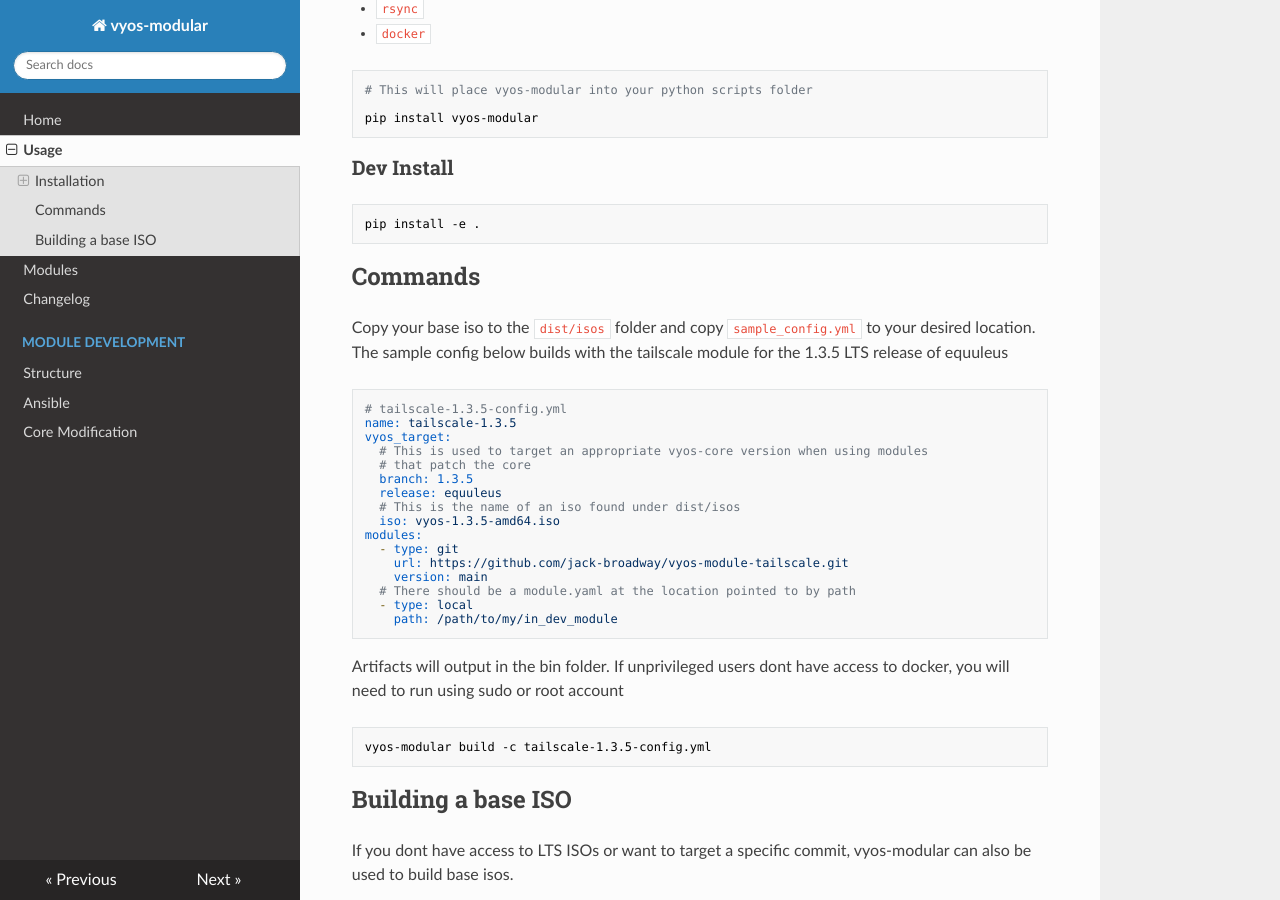
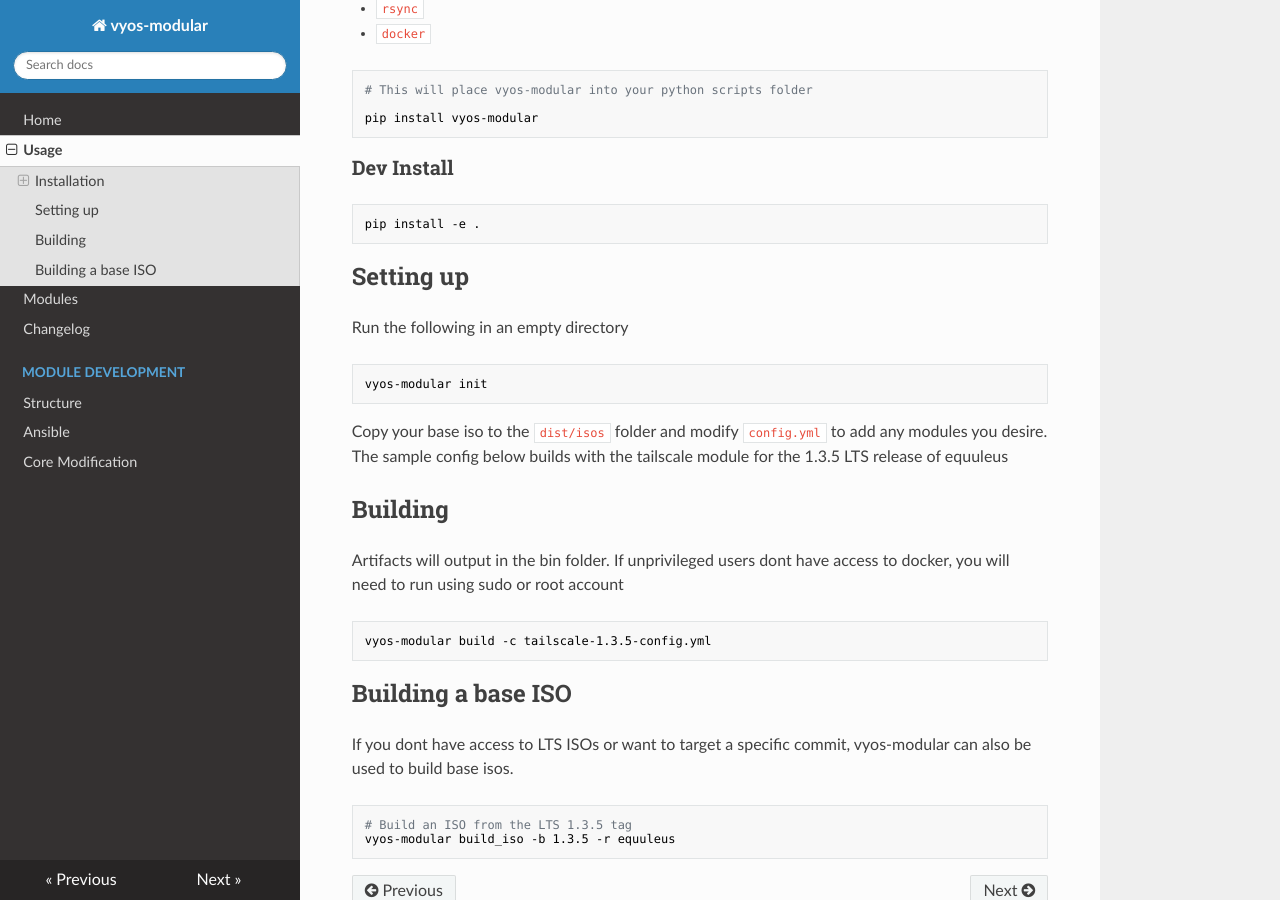
Before and after one commit to jack-broadway/vyos-modular, an MkDocs documentation site: the page built from docs/usage.md, in a window 1280 px wide and 900 px high, scrolled down 341 px. Built offline with MkDocs 1.6.1, drawn with Linux system fonts in a browser that asks for light colours; nearby versions of some CDN libraries.

Commit message:
Added init command to generate directory structure for building

````diff
--- a/docs/usage.md
+++ b/docs/usage.md
@@ -23,29 +23,19 @@
 pip install -e .
 ```
 
-## Commands
+## Setting up
 
-Copy your base iso to the `dist/isos` folder and copy `sample_config.yml` to your desired location.
+Run the following in an empty directory
+
+```bash
+vyos-modular init
+```
+
+Copy your base iso to the `dist/isos` folder and modify `config.yml` to add any modules you desire.
 The sample config below builds with the tailscale module for the 1.3.5 LTS release of equuleus
 
-```yml
-# tailscale-1.3.5-config.yml
-name: tailscale-1.3.5
-vyos_target:
-  # This is used to target an appropriate vyos-core version when using modules
-  # that patch the core
-  branch: 1.3.5
-  release: equuleus
-  # This is the name of an iso found under dist/isos
-  iso: vyos-1.3.5-amd64.iso
-modules:
-  - type: git
-    url: https://github.com/jack-broadway/vyos-module-tailscale.git
-    version: main
-  # There should be a module.yaml at the location pointed to by path
-  - type: local
-    path: /path/to/my/in_dev_module
-```
+
+## Building
 
 Artifacts will output in the bin folder. If unprivileged users dont have access to docker, you will need to run using sudo or root account
 
````
Also changed, not shown: 3 other files.
